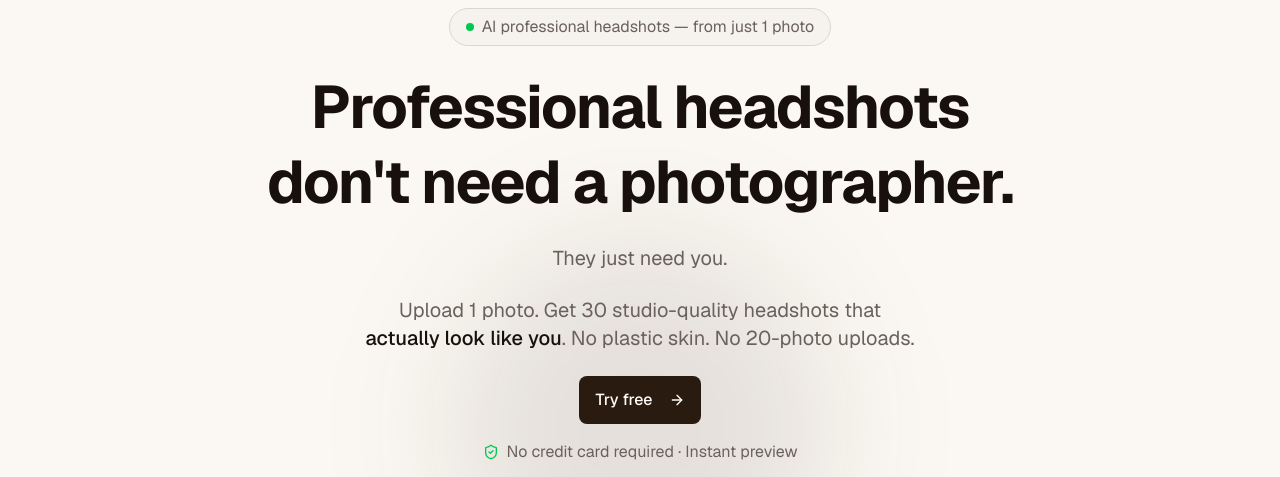
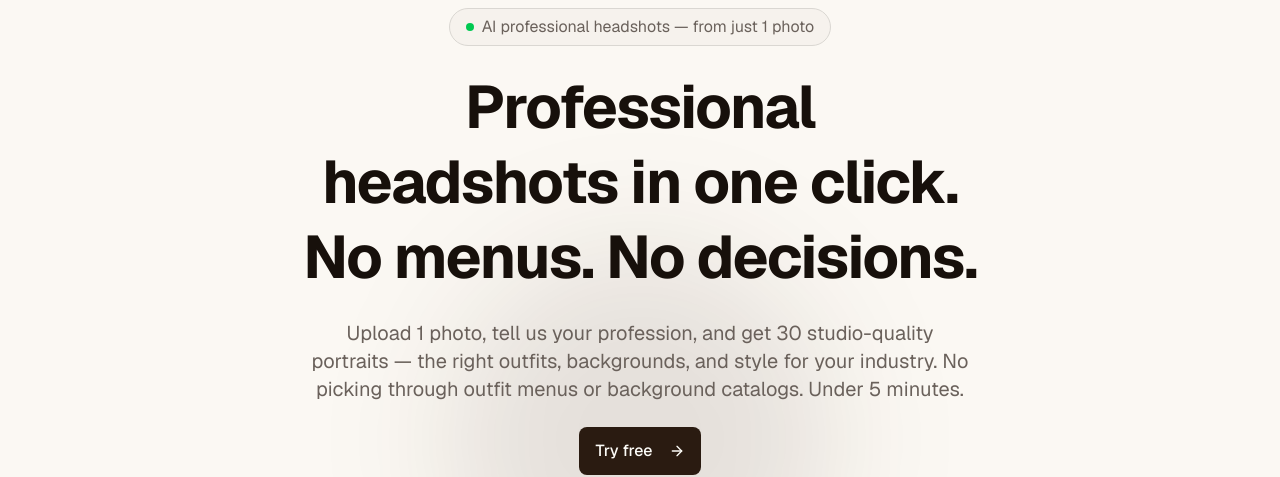
Before and after one commit to yueheng0816-png/tryonetake, a Next.js app: page / in a window 1280 px wide. Shown: the part 121-598 px from the top of the page. Built offline with nearby package versions, Linux system fonts and the light colour scheme; no server answers.

Commit message:
feat: new hero headline — shift from 'no photographer' to 'no menus, no decisions' USP

```diff
--- a/src/components/landing/hero.tsx
+++ b/src/components/landing/hero.tsx
@@ -100,19 +100,17 @@ export function Hero() {
 
           {/* Headline */}
           <h1 className="text-balance text-4xl font-bold leading-tight tracking-tight md:text-5xl lg:text-6xl">
-            Professional headshots
+            Professional headshots in one click.
             <br />
-            don&apos;t need a photographer.
+            No menus. No decisions.
           </h1>
-          <p className="mt-6 text-balance text-lg text-muted-foreground md:text-xl">
-            They just need you.
-          </p>
 
           {/* Subhead */}
           <p className="mt-6 text-balance text-lg text-muted-foreground md:text-xl">
-            Upload 1 photo. Get 30 studio-quality headshots that{" "}
-            <span className="font-medium text-foreground">actually look like you</span>.
-            No plastic skin. No 20-photo uploads.
+            Upload 1 photo, tell us your profession, and get 30 studio-quality
+            portraits — the right outfits, backgrounds, and style for your
+            industry. No picking through outfit menus or background catalogs.
+            Under 5 minutes.
           </p>
 
           {/* CTA */}
```
